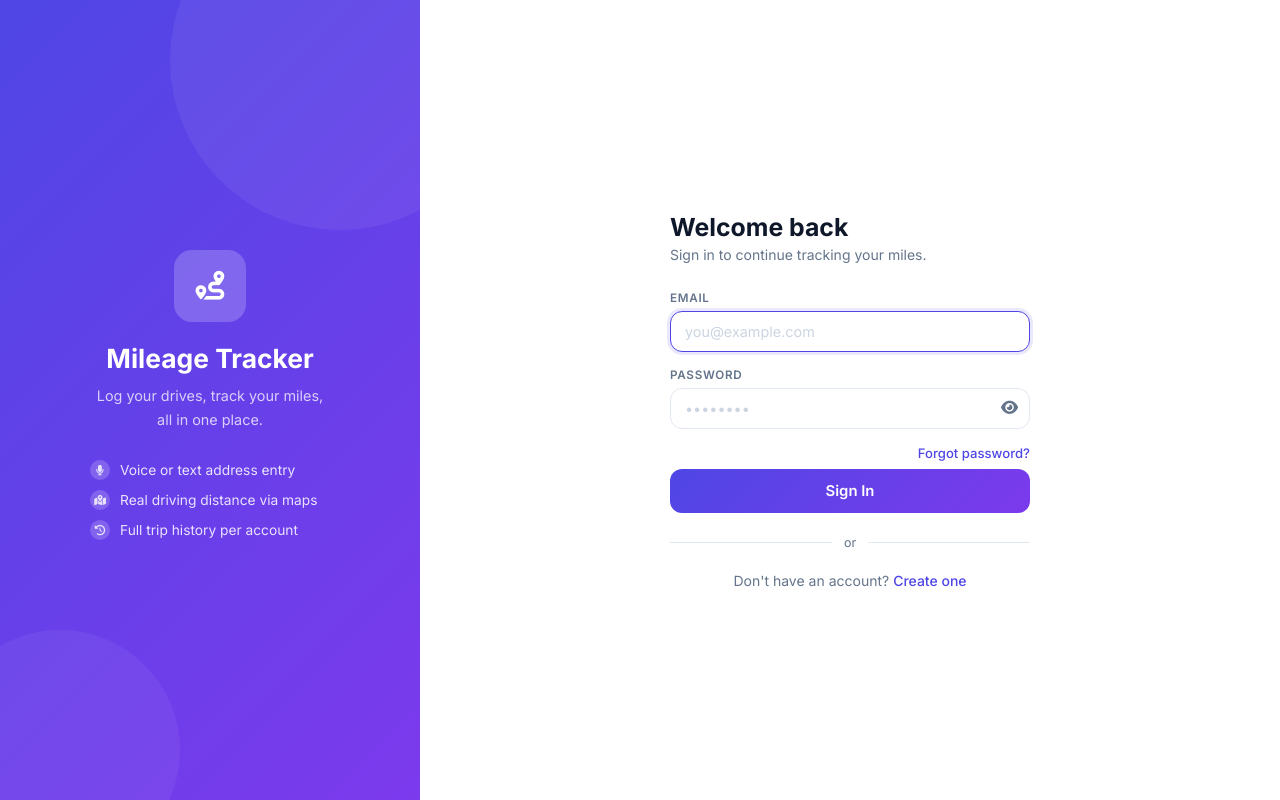
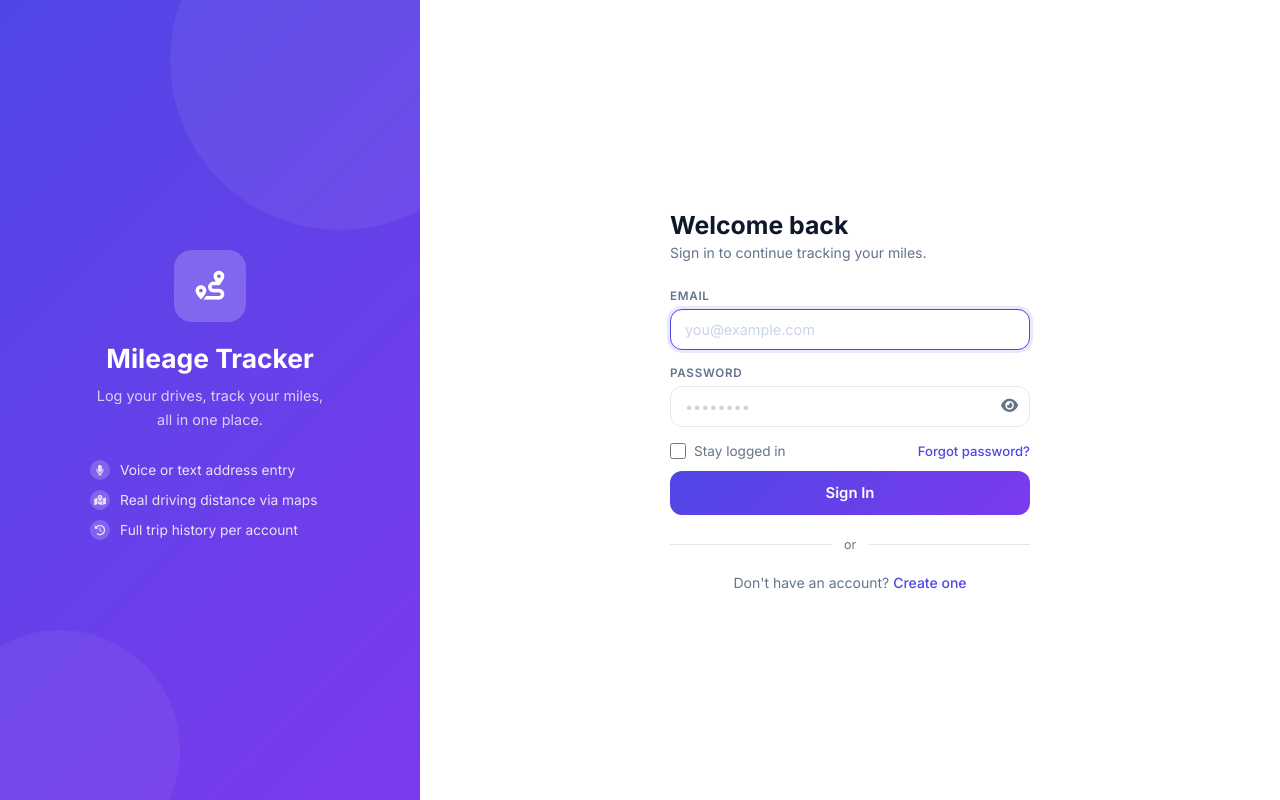
Before and after one commit to jsphjia/mileage-tracker, a Flask app: page /login in a window 1280 px wide. Run offline with Flask 3, Linux system fonts and the light colour scheme.

Commit message:
Add Stay logged in option to login form
Co-Authored-By: Claude Sonnet 4.6 <noreply@anthropic.com>

```diff
--- a/main.py
+++ b/main.py
@@ -216,9 +216,10 @@ def login():
     if request.method == 'POST':
         email = request.form.get('email', '').strip().lower()
         password = request.form.get('password', '')
+        remember = request.form.get('remember') == '1'
         user = User.query.filter_by(email=email).first()
         if user and user.check_password(password):
-            login_user(user)
+            login_user(user, remember=remember)
             return redirect(url_for('index'))
         flash('Invalid email or password.', 'danger')
 
--- a/templates/login.html
+++ b/templates/login.html
@@ -89,6 +89,20 @@
     }
     .pw-toggle:hover { color: var(--primary); }
 
+    .remember-row {
+      display: flex; align-items: center; justify-content: space-between;
+      margin: 10px 0 4px;
+    }
+    .remember-label {
+      display: flex; align-items: center; gap: 8px;
+      font-size: .85rem; color: var(--muted); cursor: pointer; user-select: none;
+    }
+    .remember-label input[type="checkbox"] {
+      width: 16px; height: 16px; accent-color: var(--primary);
+      cursor: pointer; flex-shrink: 0;
+    }
+    .forgot-link { font-size: .82rem; }
+
     .btn-submit {
       width: 100%; padding: 13px;
       background: var(--grad); border: none; border-radius: var(--radius);
@@ -159,9 +173,13 @@
             </button>
           </div>
         </div>
-        <p style="text-align:right;font-size:.82rem;margin-top:4px">
-          <a href="/forgot-password">Forgot password?</a>
-        </p>
+        <div class="remember-row">
+          <label class="remember-label">
+            <input type="checkbox" name="remember" value="1">
+            Stay logged in
+          </label>
+          <a href="/forgot-password" class="forgot-link">Forgot password?</a>
+        </div>
         <button type="submit" class="btn-submit">Sign In</button>
       </form>
 
```
